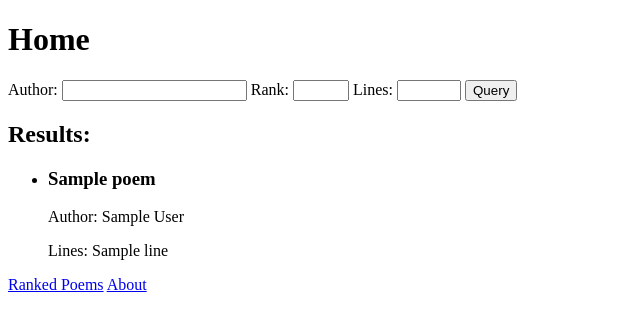
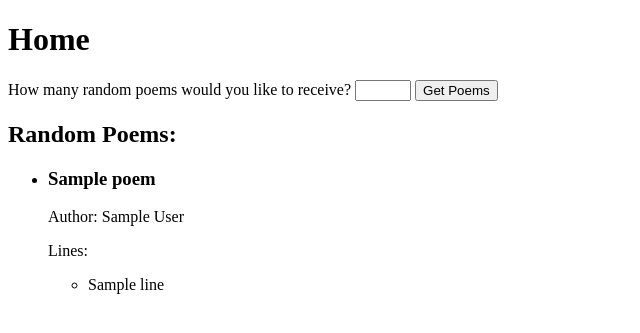
Before and after one commit to lindseyc03/PoemAPI, a Flask app: template templates/home.html in a window 1280 px wide. Shown: the top 333 px of the page, without its empty margins (0-640 px from the left). Run offline with Flask 3, Linux system fonts and the light colour scheme; the template is opened without the code that fills it: most values are stand-ins (such as "Sample title", 1, 10 or a date in 2020).

Commit message:
Cleaned up files

```diff
--- a/app.py
+++ b/app.py
@@ -1,88 +1,35 @@
-from flask import Flask, render_template, request, redirect, url_for
+from flask import Flask, render_template, request
 import requests
-import sqlalchemy as db
-import pandas as pd
 
 app = Flask(__name__)
 
-# Function to query the API
-def query_api(author=None, rank=None, lines=None):
-    url = 'https://poetrydb.org/random/1'
-    params = {}
+# Function to fetch random poems from the PoetryDB API
+def fetch_random_poems(num_poems):
+    poems = []
 
-    if author:
-        params['author'] = author
-    if rank:
-        params['rating'] = rank
-    if lines:
-        params['lines'] = f'{lines}/'
+    while len(poems) < num_poems:
+        response = requests.get('https://poetrydb.org/random/1')
+        data = response.json()
+        poem = data[0]
 
-    response = requests.get(url, params=params)
-    data = response.json()
+        line_count = int(poem['linecount'])
+        if line_count <= 20:
+            poems.append(poem)
 
-    return data
+    return poems
 
-# Function to fetch ranked poems from the database
-def fetch_ranked_poems():
-    engine = db.create_engine('sqlite:///RankedAndRead.db')
-    query = db.text("SELECT * FROM RankedPoems")
-    connection = engine.connect()
-    results = connection.execute(query).fetchall()
-    connection.close()
-
-    return results
-
-# Home Page - Querying the API and Ranking Poems
 @app.route('/', methods=['GET', 'POST'])
 def home():
+    poems = []
+
     if request.method == 'POST':
-        # Get form data
-        author = request.form.get('author')
-        rank = int(request.form.get('rank'))
-        lines = request.form.get('lines')
+        try:
+            num_poems = int(request.form.get('num_poems', 1))
+            poems = fetch_random_poems(num_poems)
+        except ValueError:
+            pass
 
-        # Query the API
-        results = query_api(author=author, rank=rank, lines=lines)
-
-        if results:
-            poem = results[0]  # Get the first/only poem in the response
-            line_count = int(poem['linecount'])
-            if line_count <= 20:
-                # Create a DataFrame from the selected poem
-                poem_df = pd.DataFrame({'Title': [poem['title']], 'Author': [poem['author']], 'Linecount': [poem['linecount']], 'Rank': [rank]})
-
-                # Create an engine object
-                engine = db.create_engine('sqlite:///RankedAndRead.db')
-
-                # Append the poem to the database table
-                poem_df.to_sql('RankedPoems', con=engine, if_exists='append', index=False)
-
-    return render_template('home.html')
-
-# Ranked Poems Page - Revisiting/Updating Poems
-@app.route('/ranked-poems', methods=['GET', 'POST'])
-def ranked_poems():
-    if request.method == 'POST':
-        # Get form data
-        poem_id = request.form.get('poem_id')
-        new_rank = request.form.get('rank')
-
-        # Update rank in the database
-        engine = db.create_engine('sqlite:///RankedAndRead.db')
-        query = db.text("UPDATE RankedPoems SET Rank = :rank WHERE id = :id")
-        connection = engine.connect()
-        connection.execute(query, rank=new_rank, id=poem_id)
-        connection.close()
-
-    # Fetch ranked poems from the database
-    poems = fetch_ranked_poems()
-
-    return render_template('ranked_poems.html', poems=poems)
-
-# About Page - Project Information
-@app.route('/about')
-def about():
-    return render_template('about.html')
+    return render_template('home.html', poems=poems)
 
 if __name__ == '__main__':
-    app.run()
+    app.run(debug=True)
--- a/templates/home.html
+++ b/templates/home.html
@@ -1,38 +1,33 @@
 <!DOCTYPE html>
 <html>
 <head>
-    <title>Home - PoemAPI</title>
+    <title>Home - Poem API</title>
 </head>
 <body>
     <h1>Home</h1>
 
-    <form method="POST" action="{{ url_for('home') }}">
-        <label for="author">Author:</label>
-        <input type="text" id="author" name="author">
-
-        <label for="rank">Rank:</label>
-        <input type="number" id="rank" name="rank" min="1" max="10">
-
-        <label for="lines">Lines:</label>
-        <input type="number" id="lines" name="lines" min="1" max="100">
-
-        <button type="submit">Query</button>
+    <form method="POST" action="/">
+        <label for="num_poems">How many random poems would you like to receive? </label>
+        <input type="number" id="num_poems" name="num_poems" min="1" max="10" required>
+        <button type="submit">Get Poems</button>
     </form>
 
-    {% if results %}
-        <h2>Results:</h2>
+    {% if poems %}
+    <h2>Random Poems:</h2>
     <ul>
-            {% for poem in results %}
+        {% for poem in poems %}
         <li>
             <h3>{{ poem.title }}</h3>
             <p>Author: {{ poem.author }}</p>
-                    <p>Lines: {{ poem.lines|join('<br>') }}</p>
+            <p>Lines:</p>
+            <ul>
+                {% for line in poem.lines %}
+                <li>{{ line }}</li>
+                {% endfor %}
+            </ul>
         </li>
         {% endfor %}
     </ul>
     {% endif %}
-
-    <a href="{{ url_for('ranked_poems') }}">Ranked Poems</a>
-    <a href="{{ url_for('about') }}">About</a>
 </body>
 </html>
```
Also changed, not shown: templates/about.html (deleted, +0 -13 lines), templates/ranked_poems.html (deleted, +0 -39 lines), RankedAndRead.db (deleted), ReadAndRankedPoems.db (deleted), data_base_name.db (deleted). Lines whose indentation alone changed are shown as unchanged.
